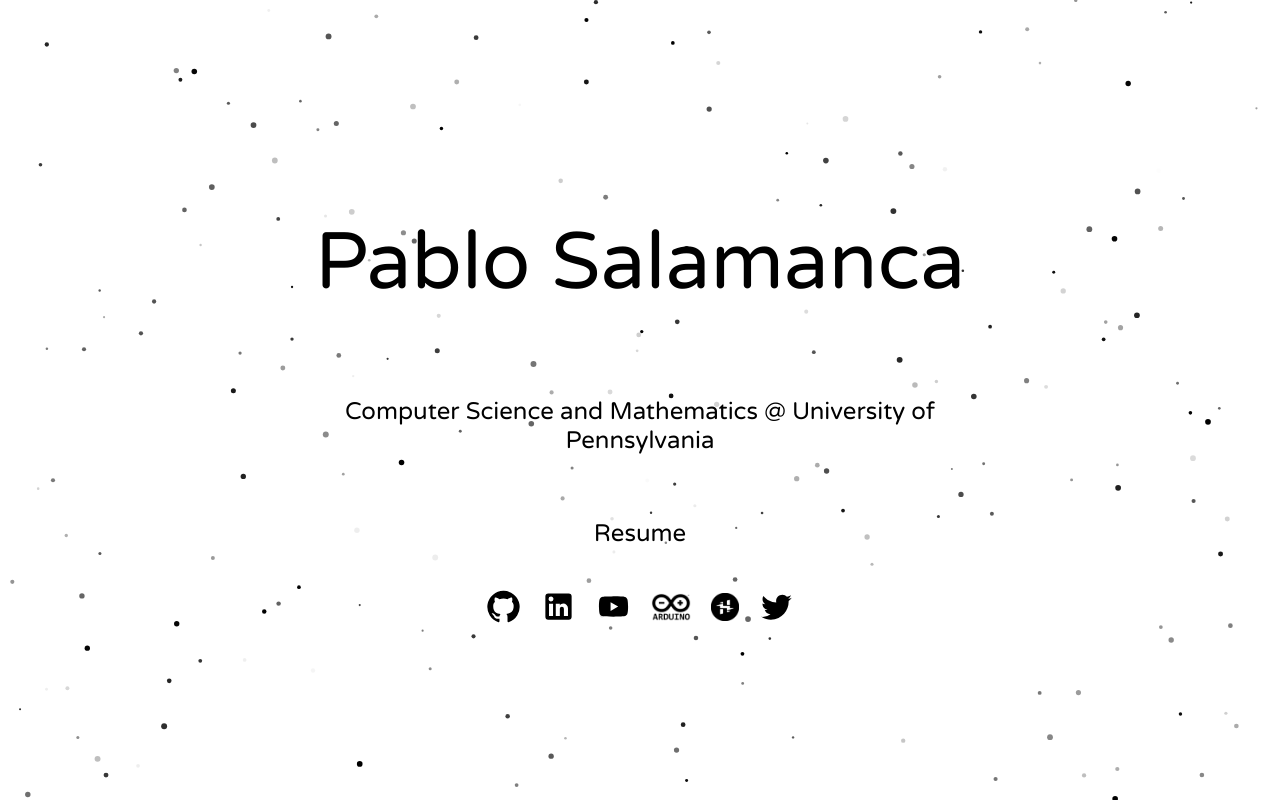
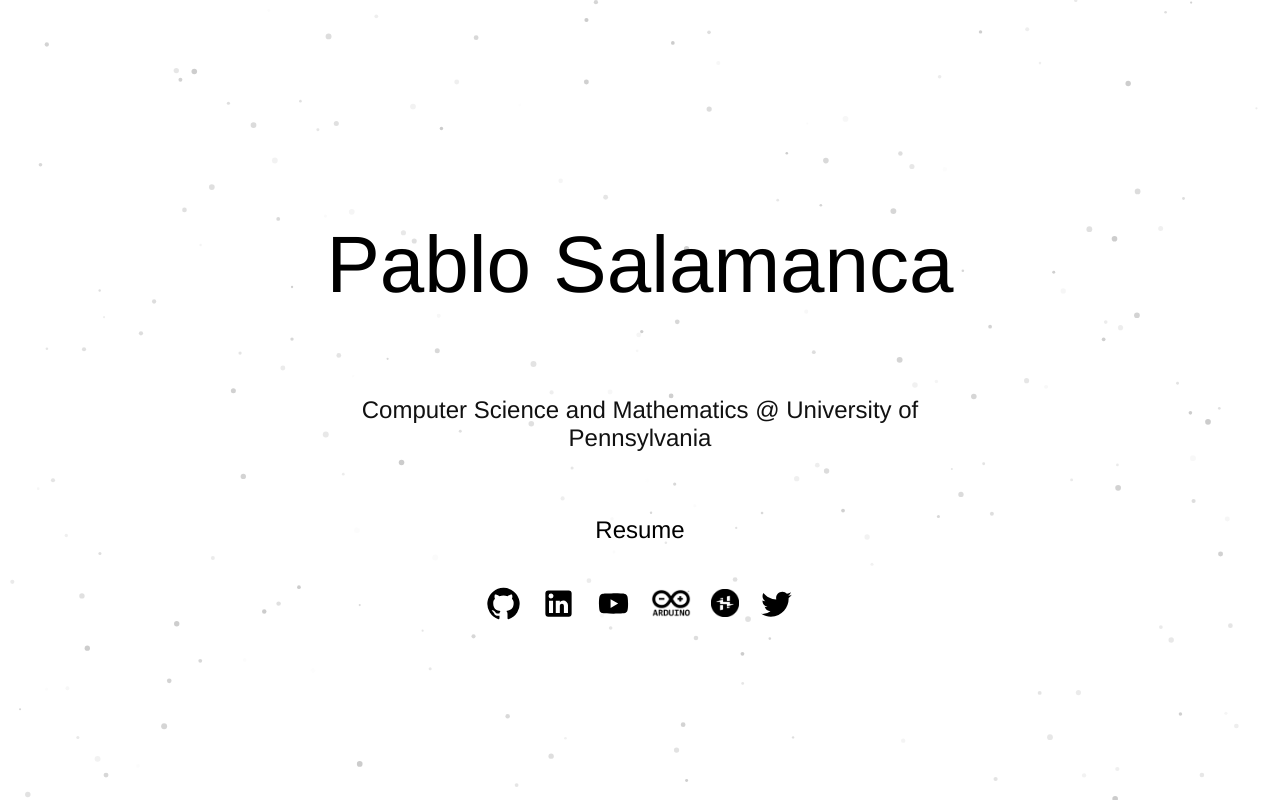
Before and after one commit to Pablerdo/pablosalamanca, a React (Create React App) app: page / in a window 1280 px wide. Built offline with nearby package versions, Linux system fonts and the light colour scheme.

Commit message:
change colors

```diff
--- a/src/App.css
+++ b/src/App.css
@@ -27,7 +27,7 @@
 
 .App-title {
   font-weight: 500;
-  font-family: "VarelaRound-Regular", serif;
+  font-family: "Helvetica Neue", serif;
   text-rendering: optimizeLegibility;
   color: #000;
   font-size: 5em;
@@ -35,9 +35,9 @@
 
 .App-text {
   font-weight: 500;
-  font-family: "VarelaRound-Regular", serif;
+  font-family: "Helvetica Neue", serif;
   text-rendering: optimizeLegibility;
-  color: #000;
+  color: rgb(17, 17, 17);
   font-size: 1.5em;
 }
 
--- a/src/config/particle-config.js
+++ b/src/config/particle-config.js
@@ -53,7 +53,7 @@ const particlesConfig = {
       }
     },
     color: {
-      value: "#000"
+      value: "#ccc"
     },
     shape: {
       type: "circle",
```
